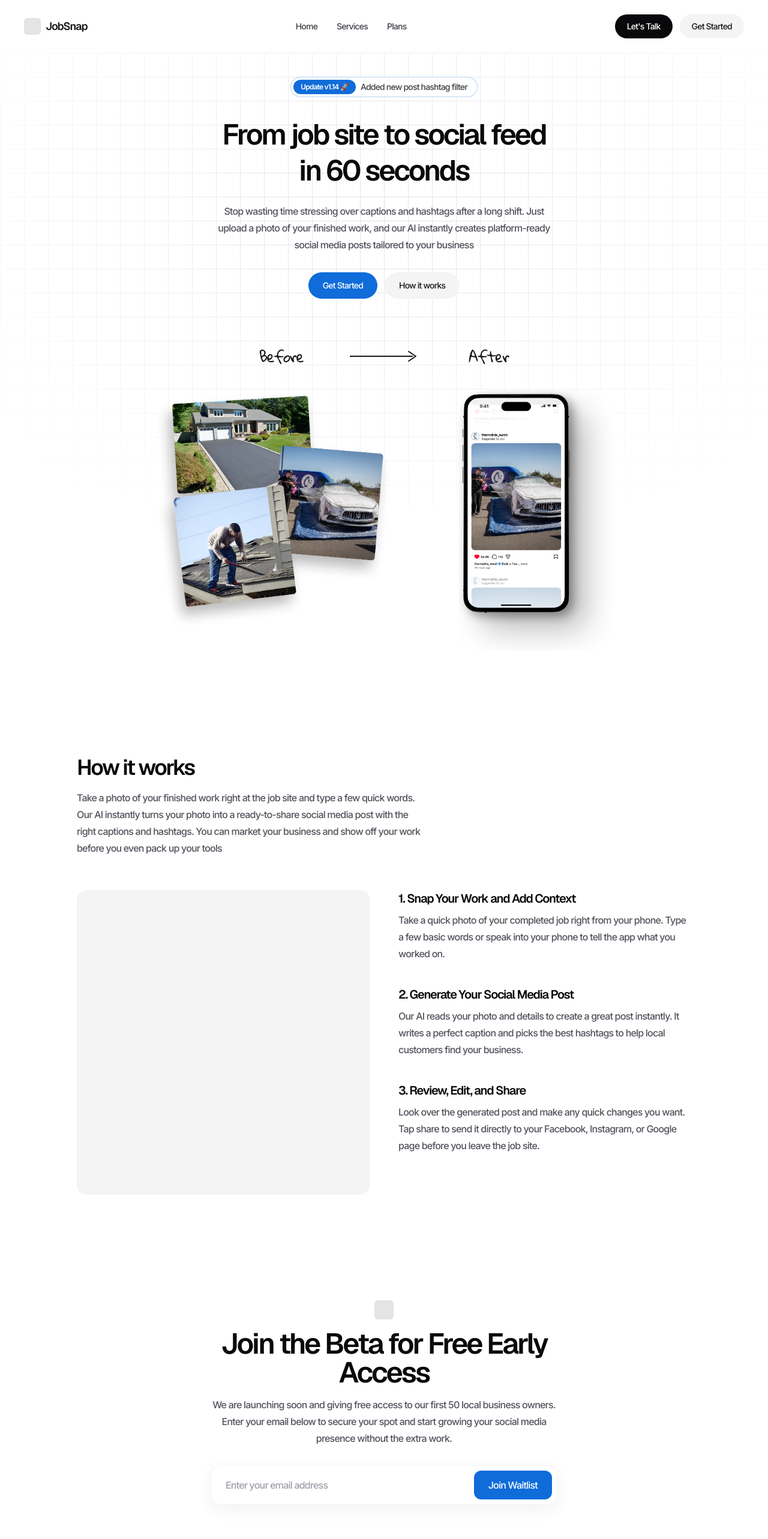
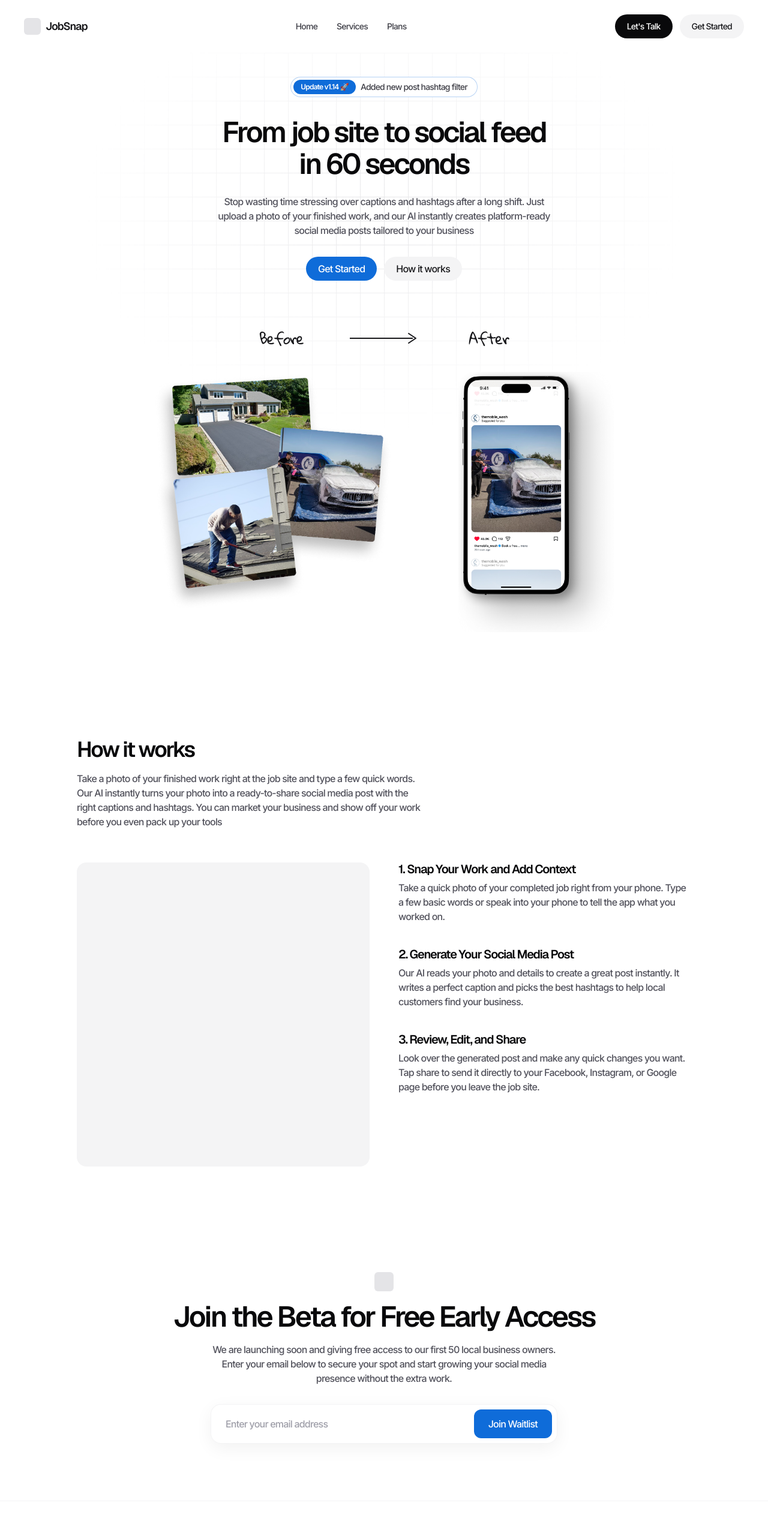
Before and after one commit to GetRepliq/JobSnap, a Next.js app in the folder jobsnap/: page / in a window 1280 px wide. Shown: the top 2566 px of the page at 60% size. Built offline with nearby package versions, Linux system fonts and the light colour scheme.

Commit message:
Updated main website font styling

```diff
--- a/jobsnap/app/globals.css
+++ b/jobsnap/app/globals.css
@@ -32,7 +32,7 @@ body {
   font-family: "Inter", sans-serif;
   font-weight: 500;
   letter-spacing: -0.05em;
-  line-height: 1.5;
+  line-height: -0.07em;
 }
 
 h1,
@@ -42,6 +42,7 @@ h3,
   font-family: var(--font-geist-sans), "Inter", sans-serif;
   font-weight: 600;
   letter-spacing: -0.06em;
+  line-height: 1.1;
 }
 
 .font-handwritten {
--- a/jobsnap/app/page.js
+++ b/jobsnap/app/page.js
@@ -38,12 +38,12 @@ export default function Home() {
       <main className="relative flex flex-1 flex-col items-center px-6 pt-10 text-center">
         {/* faint grid backdrop */}
         <div
-          className="pointer-events-none absolute inset-x-0 top-0 h-[760px] opacity-70"
+          className="pointer-events-none absolute inset-x-0 top-0 h-[760px] opacity-60"
           style={{
             backgroundImage:
               "linear-gradient(to right, #d4d4d8 1px, transparent 1px), linear-gradient(to bottom, #d4d4d8 1px, transparent 1px)",
             backgroundSize: "40px 40px",
-            maskImage: "radial-gradient(ellipse 65% 80% at 50% 35%, black, transparent)",
+            maskImage: "radial-gradient(ellipse 40% 48% at 50% 35%, black, transparent)",
           }}
         />
 
@@ -63,7 +63,7 @@ export default function Home() {
         </h1>
 
         {/* Subtext */}
-        <p className="relative z-10 mt-6 max-w-xl text-base leading-7 text-zinc-600">
+        <p className="relative z-10 mt-6 max-w-xl text-base leading-6 text-zinc-600">
           Stop wasting time stressing over captions and hashtags after a long
           shift. Just upload a photo of your finished work, and our AI
           instantly creates platform-ready social media posts tailored to
@@ -74,13 +74,13 @@ export default function Home() {
         <div className="relative z-10 mt-8 flex items-center gap-3">
           <Link
             href="/auth"
-            className="rounded-full bg-brand px-6 py-3 text-sm font-medium text-brand-foreground hover:opacity-90"
+            className="rounded-full bg-brand px-5 py-2 text-md font-medium text-brand-foreground hover:opacity-90"
           >
             Get Started
           </Link>
           <a
             href="#"
-            className="rounded-full bg-zinc-100 px-6 py-3 text-sm font-medium text-zinc-900 hover:bg-zinc-200"
+            className="rounded-full bg-zinc-100 px-5 py-2 text-md font-medium text-zinc-900 hover:bg-zinc-200"
           >
             How it works
           </a>
@@ -131,12 +131,12 @@ export default function Home() {
       </main>
 
       {/* How it works */}
-      <section className="w-full px-6 py-20 sm:px-10">
+      <section className="mt-[-100] w-full px-6 py-20 sm:px-10">
         <div className="mx-auto max-w-5xl">
           <h2 className="text-3xl font-semibold text-zinc-950 sm:text-4xl">
             How it works
           </h2>
-          <p className="mt-4 max-w-xl text-base leading-7 text-zinc-600">
+          <p className="mt-4 max-w-xl text-base leading-6 text-zinc-600">
             Take a photo of your finished work right at the job site and type
             a few quick words. Our AI instantly turns your photo into a
             ready-to-share social media post with the right captions and
@@ -153,7 +153,7 @@ export default function Home() {
                 <h3 className="text-xl font-semibold text-zinc-950">
                   1. Snap Your Work and Add Context
                 </h3>
-                <p className="mt-2 leading-7 text-zinc-600">
+                <p className="mt-2 leading-6 text-zinc-600">
                   Take a quick photo of your completed job right from your
                   phone. Type a few basic words or speak into your phone to
                   tell the app what you worked on.
@@ -164,7 +164,7 @@ export default function Home() {
                 <h3 className="text-xl font-semibold text-zinc-950">
                   2. Generate Your Social Media Post
                 </h3>
-                <p className="mt-2 leading-7 text-zinc-600">
+                <p className="mt-2 leading-6 text-zinc-600">
                   Our AI reads your photo and details to create a great post
                   instantly. It writes a perfect caption and picks the best
                   hashtags to help local customers find your business.
@@ -175,7 +175,7 @@ export default function Home() {
                 <h3 className="text-xl font-semibold text-zinc-950">
                   3. Review, Edit, and Share
                 </h3>
-                <p className="mt-2 leading-7 text-zinc-600">
+                <p className="mt-2 leading-6 text-zinc-600">
                   Look over the generated post and make any quick changes you
                   want. Tap share to send it directly to your Facebook,
                   Instagram, or Google page before you leave the job site.
@@ -187,15 +187,15 @@ export default function Home() {
       </section>
 
       {/* Waitlist CTA */}
-      <section className="w-full px-6 py-24 text-center sm:px-10">
-        <div className="mx-auto max-w-2xl">
+      <section className="mt-[-80] w-full px-6 py-24 text-center sm:px-10">
+        <div className="mx-auto max-w-3xl">
           {/* mark placeholder */}
           <div className="mx-auto mb-4 h-8 w-8 rounded-md bg-zinc-200" />
 
           <h2 className="text-4xl font-semibold text-zinc-950 sm:text-5xl">
             Join the Beta for Free Early Access
           </h2>
-          <p className="mx-auto mt-4 max-w-xl text-base leading-7 text-zinc-600">
+          <p className="mx-auto mt-4 max-w-xl text-base leading-6 text-zinc-600">
             We are launching soon and giving free access to our first 50
             local business owners. Enter your email below to secure your
             spot and start growing your social media presence without the
```
